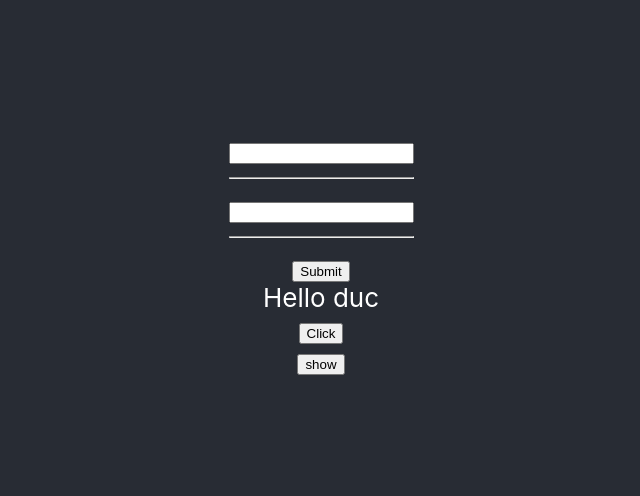
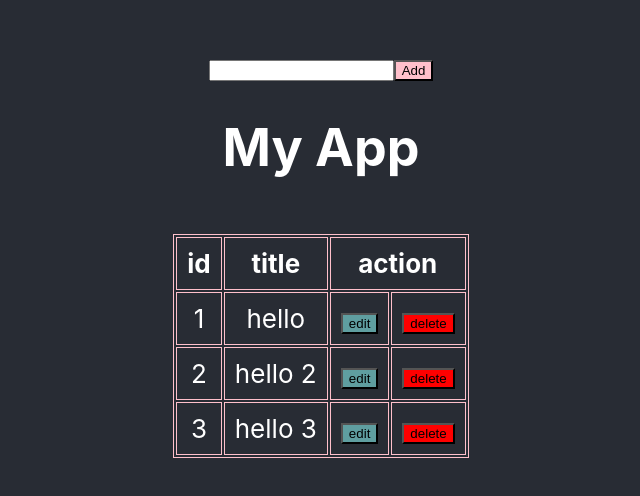
Before and after one commit to duchv17480/react-learning, a React app: page / in a window 1280 px wide. Shown: the part 146-642 px from the top of the page, without its empty margins (319-959 px from the left). Built offline with nearby package versions, Linux system fonts and the light colour scheme.

Commit message:
read add

```diff
--- a/public/index.html
+++ b/public/index.html
@@ -24,7 +24,7 @@
       work correctly both with client-side routing and a non-root public URL.
       Learn how to configure a non-root public URL by running `npm run build`.
     -->
-    <title>React App</title>
+    <title>Duc học React</title>
   </head>
   <body>
     <noscript>You need to enable JavaScript to run this app.</noscript>
--- a/src/view/App.js
+++ b/src/view/App.js
@@ -1,14 +1,39 @@
 import './App.css';
 import MyComponent from './Example/MyComponent';
+import ListComponent from "./Todos/ListComponent";
+import React, {useState} from "react";
+import AddComponent from "./Todos/AddComponent";
 
-const App = () => {
-  return (
-    <div className="App">
-      <header className="App-header">
-        <MyComponent></MyComponent>
-      </header>
-    </div>
-  );
+class App extends  React.Component {
+  state = {
+    listToDo: [
+      {id: '1', title: 'hello'},
+      {id: '2', title: 'hello 2'},
+      {id: '3', title: 'hello 3'}
+    ]
+  }
+  AddNew = (add) => {
+    this.setState({
+      listToDo: [...this.state.listToDo, add]
+    })
+  }
+  render() {
+    return (
+      <>
+        <div className="App">
+          <header className="App-header">
+            <AddComponent addNew={this.AddNew}></AddComponent>
+            {/*<MyComponent></MyComponent>*/}
+            <ListComponent
+              listToDo={this.state.listToDo}
+              addNew = {this.AddNew}
+            >
+            </ListComponent>
+          </header>
+        </div>
+      </>
+    )
+  }
 }
 
 export default App;
--- a/src/view/Example/ChildComponent.js
+++ b/src/view/Example/ChildComponent.js
@@ -7,8 +7,11 @@ class ChildComponent extends React.Component {
 
     handleShowHide = () => {
         this.setState({
-            showJob: !this.state.show
+            showJob: !this.state.showJob
         })
+    }
+    handleOnClickDelete = (job) => {
+        this.props.deleteAJob(job)
     }
 
     render() {
@@ -32,6 +35,7 @@ class ChildComponent extends React.Component {
                                     return (
                                         <div key={item.id}>
                                             Outputting Lists : {item.id} - {item.title}
+                                            <span onClick={() => this.handleOnClickDelete(item)}>&nbsp; X</span>
                                         </div>
                                     )
                                 })
--- a/src/view/Example/MyComponent.js
+++ b/src/view/Example/MyComponent.js
@@ -7,8 +7,8 @@ class MyComponent extends React.Component {
         name: 'duc',
         age: 20,
         arrJobs: [
-            {id:'job1',title:'developer'},
-            {id:'job2',title:'tester'},
+            {id:'1',title:'developer'},
+            {id:'2',title:'tester'},
         ]
     }
     onChange = (event) => {
@@ -25,13 +25,19 @@ class MyComponent extends React.Component {
             arrJobs: [...this.state.arrJobs, job]
         })
     }
+    deleteAJob = (job) => {
+        let currentJobs = this.state.arrJobs
+        currentJobs = currentJobs.filter(item => item.id !== job.id)
+        this.setState({
+            arrJobs: currentJobs
+        })
+    }
     render () {
         return (
             <>
                 <AddComponent
                     addNewJob={this.addNewJob}
                 >
-
                 </AddComponent>
                 <div>Hello {this.state.name}</div>
                 <div>
@@ -40,8 +46,8 @@ class MyComponent extends React.Component {
                 <ChildComponent
                     name={this.state.name}
                     arr={this.state.arrJobs}
-                    >
-
+                    deleteAJob = {this.deleteAJob}
+                >
                 </ChildComponent>
             </>
         )
--- /dev/null
+++ b/src/view/Todos/AddComponent.js
@@ -0,0 +1,26 @@
+import React, {Component} from "react";
+class AddComponent extends Component {
+
+  state = {
+    title:''
+  }
+  handleSubmit = () => {
+    const add = {
+      id:Math.floor(Math.random() * 100),
+      title: this.state.title
+    }
+    console.log(add)
+    this.props.addNew(add);
+  }
+  render() {
+    let {title} = this.state
+    return (
+      <div className="input">
+        <input type={"text"} onChange={(event) => {this.setState({title: event.target.value})}} />
+        <button type={"button"} className="add" onClick={() => this.handleSubmit()}>Add</button>
+      </div>
+    )
+  }
+}
+
+export default AddComponent
--- /dev/null
+++ b/src/view/Todos/List.css
@@ -0,0 +1,20 @@
+.table {
+    margin-top: 20px;
+    border: 1px solid pink;
+}
+th, td {
+    border: 1px solid pink;
+    padding: 10px;
+}
+.add {
+    background: pink;
+}
+.edit {
+    background: cadetblue;
+}
+.delete {
+    background: red;
+}
+button {
+    cursor: pointer;
+}
--- /dev/null
+++ b/src/view/Todos/ListComponent.js
@@ -0,0 +1,55 @@
+import React from "react";
+import  './List.css'
+import AddComponent from "./AddComponent";
+class ListComponent extends  React.Component {
+
+  handleAddNew = (event) => {
+    if(!this.state.id || !this.state.title) {
+      alert('missing required params')
+      return;
+    }
+    event.preventDefault()
+    console.log(">>> check", this.state)
+    this.props.addNewJob({
+      id: this.state.id,
+      title: this.state.title
+    })
+    this.setState({
+      id:'',
+      title:''
+    })
+  }
+  render() {
+
+    let {listToDo} = this.props
+    console.log(this.props)
+    return (
+      <>
+        <h1>My App</h1>
+          <div className="list">
+            <table className="table">
+              <tr>
+                <th>id</th>
+                <th>title</th>
+                <th colSpan={2}>action</th>
+              </tr>
+                { listToDo && listToDo.length>0
+                  && listToDo.map((item, index) => {
+                    return (
+                      <tr>
+                        <td>{item.id}</td>
+                        <td>{item.title}</td>
+                        <td><button className="edit">edit</button></td>
+                        <td><button className="delete">delete</button></td>
+                      </tr>
+                    )
+                  })
+                }
+            </table>
+          </div>
+      </>
+    )
+  }
+}
+
+export default ListComponent
```
